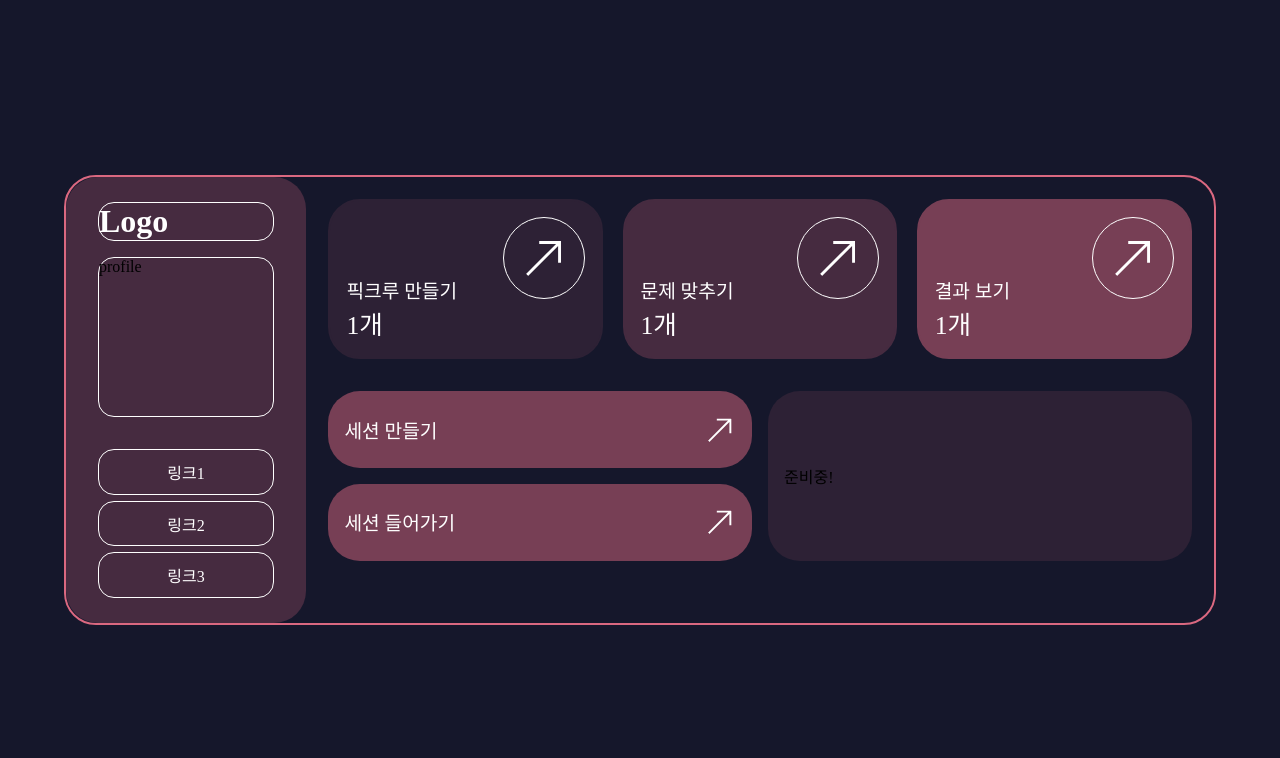
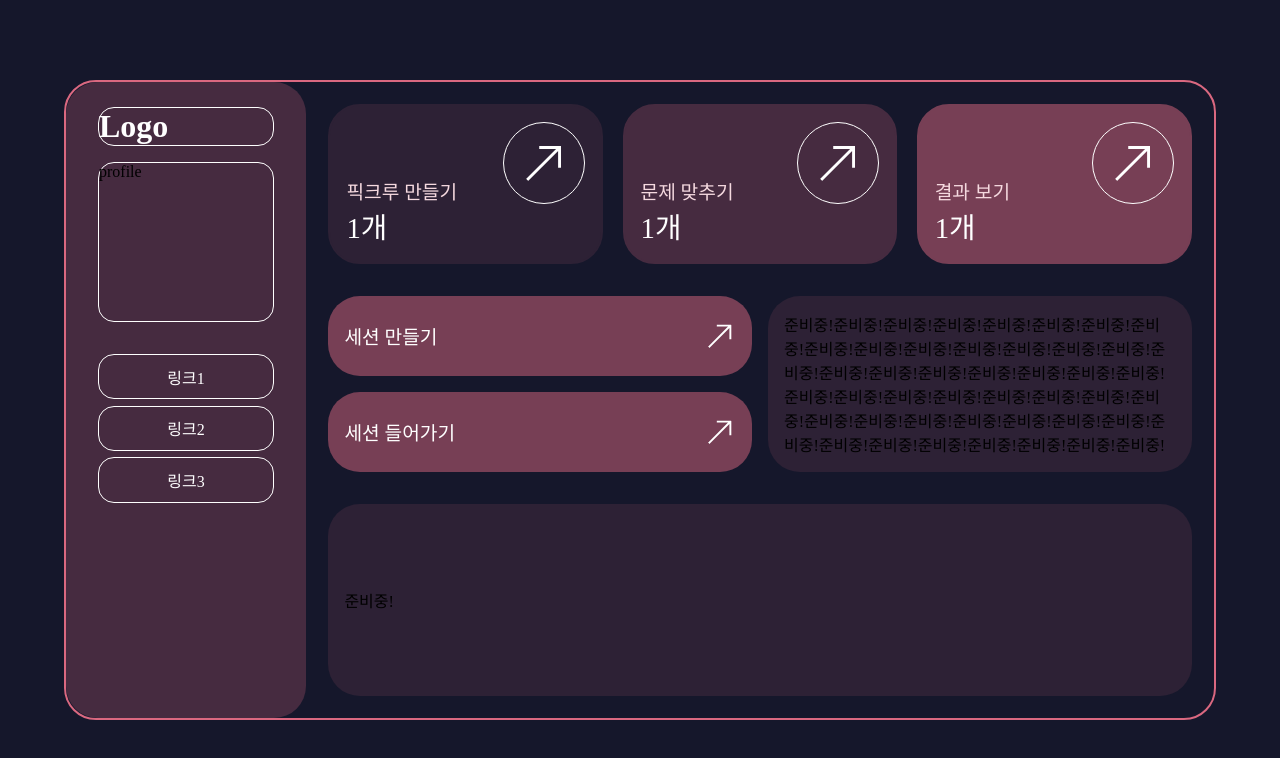
Before and after one commit to psst54/picrew-quiz, a Next.js app: page / in a window 1280 px wide. Shown: the top 758 px of the page. Built offline with nearby package versions, Linux system fonts and the light colour scheme; no server answers; a web font is replaced by a local one.

Commit message:
💄 main page ui

```diff
--- a/src/app/Main.tsx
+++ b/src/app/Main.tsx
@@ -1,3 +1,5 @@
+import react from "react";
+
 import {
   Conatiner,
   NavBar,
@@ -12,17 +14,36 @@ import {
   SessionCardTitle,
   SessionCardCnt,
   NavigateIconWrapper,
-  BottomSection,
+  MiddleSection,
   GameCardContainer,
   GameCard,
   GameCardTitle,
   FriendContainer,
+  TmpP,
+  BottomSection,
 } from "@styles/Main";
 import { colors } from "@/styles/colors";
 
 import NavigateIcon from "./NavigateIcon";
 
 const Main = () => {
+  function getCurrentDimension() {
+    return window?.innerWidth;
+  }
+
+  const [screenWidth, setScreenWidth] = react.useState(getCurrentDimension());
+
+  react.useEffect(() => {
+    const updateDimension = () => {
+      setScreenWidth(getCurrentDimension());
+    };
+    window.addEventListener("resize", updateDimension);
+
+    return () => {
+      window.removeEventListener("resize", updateDimension);
+    };
+  }, [screenWidth]);
+
   return (
     <Conatiner>
       <NavBar>
@@ -45,7 +66,10 @@ const Main = () => {
             </SessionCardInfo>
 
             <NavigateIconWrapper>
-              <NavigateIcon size={"3rem"} color={"#fff"} />
+              <NavigateIcon
+                size={screenWidth > 600 ? "3rem" : "1rem"}
+                color={"#fff"}
+              />
             </NavigateIconWrapper>
           </SessionCard>
 
@@ -56,7 +80,10 @@ const Main = () => {
             </SessionCardInfo>
 
             <NavigateIconWrapper>
-              <NavigateIcon size={"3rem"} color={"#fff"} />
+              <NavigateIcon
+                size={screenWidth > 600 ? "3rem" : "1rem"}
+                color={"#fff"}
+              />
             </NavigateIconWrapper>
           </SessionCard>
 
@@ -67,12 +94,15 @@ const Main = () => {
             </SessionCardInfo>
 
             <NavigateIconWrapper>
-              <NavigateIcon size={"3rem"} color={"#fff"} />
+              <NavigateIcon
+                size={screenWidth > 600 ? "3rem" : "1rem"}
+                color={"#fff"}
+              />
             </NavigateIconWrapper>
           </SessionCard>
         </SessionCardContainer>
 
-        <BottomSection>
+        <MiddleSection>
           <GameCardContainer>
             <GameCard>
               <GameCardTitle>세션 만들기</GameCardTitle>
@@ -84,8 +114,14 @@ const Main = () => {
             </GameCard>
           </GameCardContainer>
 
-          <FriendContainer>준비중!</FriendContainer>
-        </BottomSection>
+          <FriendContainer>
+            <TmpP>
+              준비중!준비중!준비중!준비중!준비중!준비중!준비중!준비중!준비중!준비중!준비중!준비중!준비중!준비중!준비중!준비중!준비중!준비중!준비중!준비중!준비중!준비중!준비중!준비중!준비중!준비중!준비중!준비중!준비중!준비중!준비중!준비중!준비중!준비중!준비중!준비중!준비중!준비중!준비중!준비중!준비중!준비중!준비중!준비중!준비중!준비중!준비중!준비중!준비중!준비중!준비중!준비중!준비중!준비중!준비중!준비중!준비중!준비중!준비중!준비중!준비중!준비중!준비중!준비중!준비중!준비중!준비중!준비중!준비중!준비중!준비중!준비중!준비중!준비중!준비중!준비중!준비중!준비중!준비중!준비중!준비중!준비중!준비중!준비중!준비중!준비중!준비중!준비중!
+            </TmpP>
+          </FriendContainer>
+        </MiddleSection>
+
+        <BottomSection>준비중!</BottomSection>
       </Body>
     </Conatiner>
   );
--- a/src/app/NavigateIcon.tsx
+++ b/src/app/NavigateIcon.tsx
@@ -1,4 +1,4 @@
-const NavigateIcon = ({ size, color }: { size: number; color: string }) => {
+const NavigateIcon = ({ size, color }: { size: string; color: string }) => {
   return (
     <svg
       width={size}
--- a/src/app/page.tsx
+++ b/src/app/page.tsx
@@ -20,9 +20,9 @@ const Container = styled.div`
   align-items: center;
   justify-content: center;
 
-  width: 100vw;
+  width: 100%;
   min-height: 100vh;
-  padding: 1rem;
+  padding: 2rem 1rem;
 
   background: ${colors.background};
 `;
--- a/src/styles/Main.tsx
+++ b/src/styles/Main.tsx
@@ -12,6 +12,7 @@ const Conatiner = styled.div`
 `;
 
 const NavBar = styled.div`
+  flex-shrink: 0;
   display: flex;
   flex-direction: column;
 
@@ -79,6 +80,7 @@ const SessionCardContainer = styled.div`
 `;
 const SessionCard = styled.button`
   display: flex;
+  align-items: flex-start;
   justify-content: space-between;
   gap: 0.4rem;
 
@@ -108,14 +110,16 @@ const SessionCardInfo = styled.div`
   height: 100%;
 `;
 const SessionCardTitle = styled.h2`
-  color: ${colors.text.light};
+  color: ${colors.text.littleLight};
   font-size: 1.2rem;
-  font-weight: 400;
+  font-weight: 200;
   text-align: start;
+  word-break: keep-all;
 `;
 const SessionCardCnt = styled.p`
   color: ${colors.text.light};
-  font-size: 1.6rem;
+  font-size: 1.8rem;
+  font-weight: 500;
 `;
 const NavigateIconWrapper = styled.div`
   display: flex;
@@ -128,7 +132,7 @@ const NavigateIconWrapper = styled.div`
   border-radius: 100%;
 `;
 
-const BottomSection = styled.div`
+const MiddleSection = styled.div`
   display: grid;
   grid-template-columns: 1fr 1fr;
   gap: 1rem;
@@ -151,7 +155,8 @@ const GameCard = styled.div`
 
   background: ${colors.primary.dark};
 
-  padding: 1.4rem 1rem;
+  height: 5rem;
+  padding: 0 1rem;
   border: none;
   border-radius: 2rem;
   outline: none;
@@ -170,6 +175,21 @@ const GameCardTitle = styled.h2`
 
 const FriendContainer = styled.div`
   display: flex;
+  gap: 1rem;
+
+  background: ${colors.primary.veryveryDark};
+
+  height: 11rem;
+  padding: 1rem 1rem;
+
+  border-radius: 2rem;
+`;
+const TmpP = styled.p`
+  overflow-y: scroll;
+`;
+
+const BottomSection = styled.div`
+  display: flex;
   align-items: center;
   justify-content: space-between;
   gap: 1rem;
@@ -177,6 +197,8 @@ const FriendContainer = styled.div`
   background: ${colors.primary.veryveryDark};
 
   padding: 1.4rem 1rem;
+  height: 12rem;
+
   border: none;
   border-radius: 2rem;
   outline: none;
@@ -196,9 +218,11 @@ export {
   SessionCardTitle,
   SessionCardCnt,
   NavigateIconWrapper,
-  BottomSection,
+  MiddleSection,
   GameCardContainer,
   GameCard,
   GameCardTitle,
   FriendContainer,
+  TmpP,
+  BottomSection,
 };
--- a/src/styles/colors.tsx
+++ b/src/styles/colors.tsx
@@ -11,7 +11,7 @@ const colors = {
   valid: "#60bb38",
   invalid: "#ec3440",
 
-  text: { light: "#fff", dark: "#000" },
+  text: { light: "#fff", dark: "#000", littleLight: "#f5d9df" },
 };
 
 export { colors };
```
